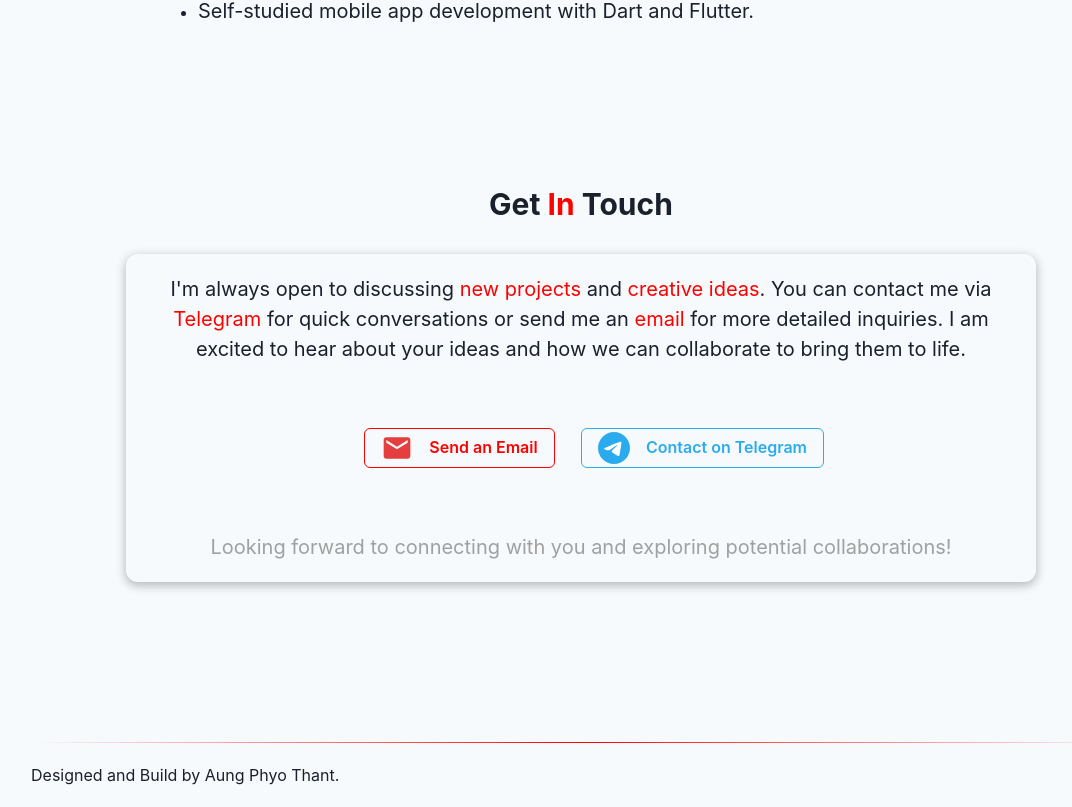
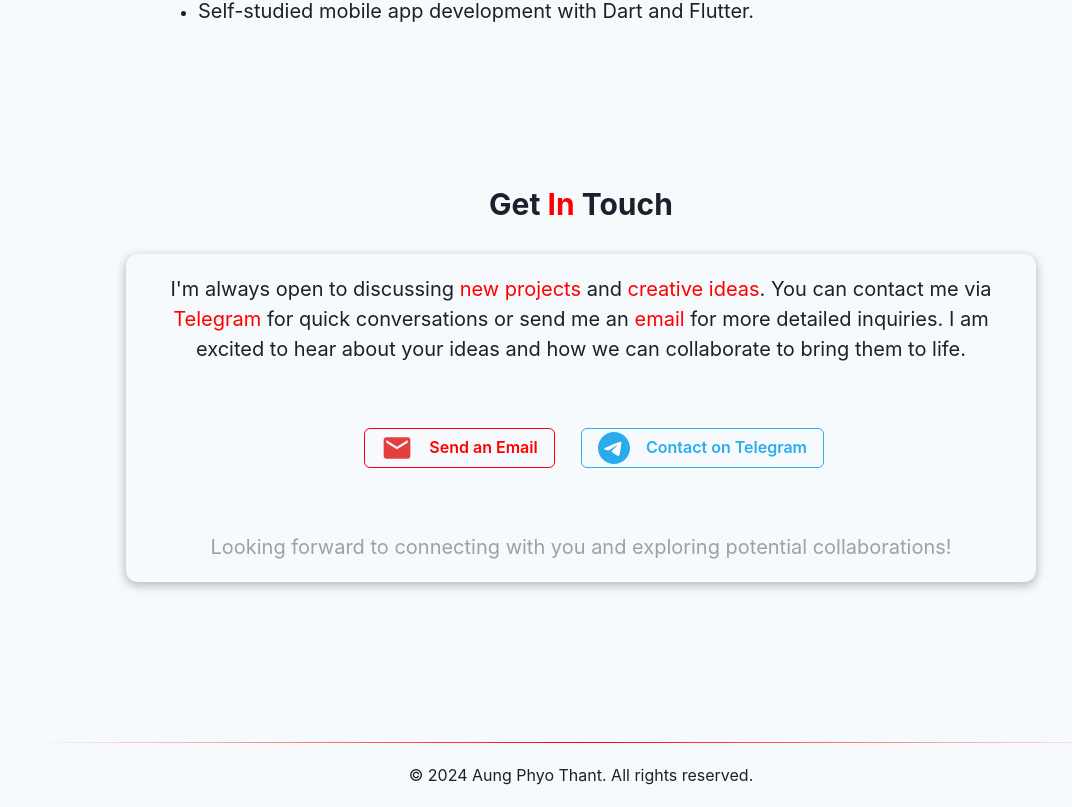
Before and after one commit to AungPhyoThant224/my-portfolio, a React (Vite) app: page / in a window 1280 px wide. Shown: the part 3135-3942 px from the top of the page, without its empty margins (59-1131 px from the left). Built offline with nearby package versions, Linux system fonts and the light colour scheme; a web font is replaced by a local one.

Commit message:
- Footer Section.

```diff
--- a/src/components/Footer.tsx
+++ b/src/components/Footer.tsx
@@ -2,6 +2,7 @@ import { Box, Text } from "@chakra-ui/react";
 import { primaryGradientBorder } from "../theme/colors";
 
 const Footer = () => {
+  const currentYear: number = new Date().getFullYear();
   return (
     <>
       <Box
@@ -9,8 +10,8 @@ const Footer = () => {
         width={"100%"}
         height={"1px"}
       ></Box>
-      <Box paddingY={5}>
-        <Text>Designed and Build by Aung Phyo Thant.</Text>
+      <Box paddingY={5} textAlign={"center"}>
+        <Text>&copy; {currentYear} Aung Phyo Thant. All rights reserved.</Text>
       </Box>
     </>
   );
```
